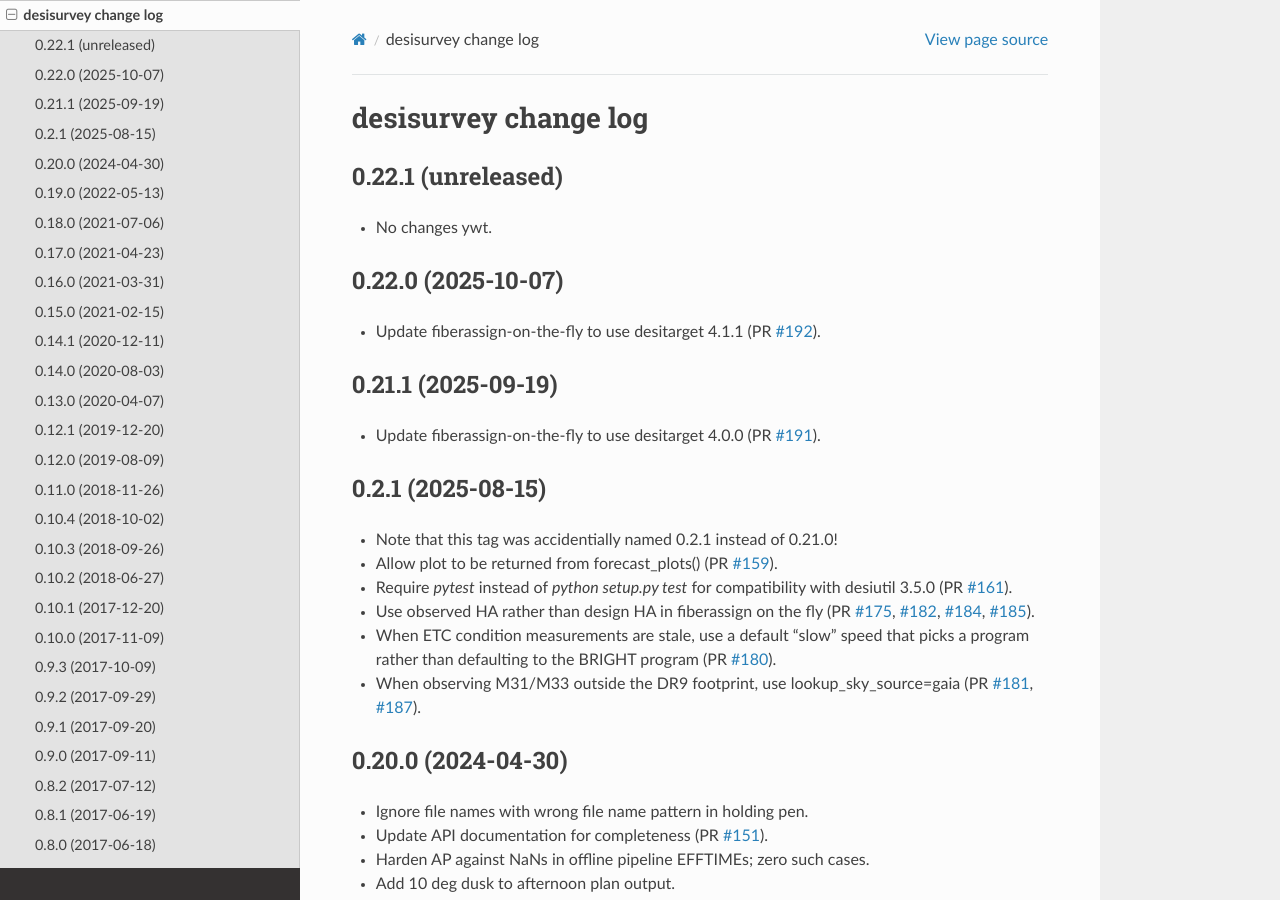
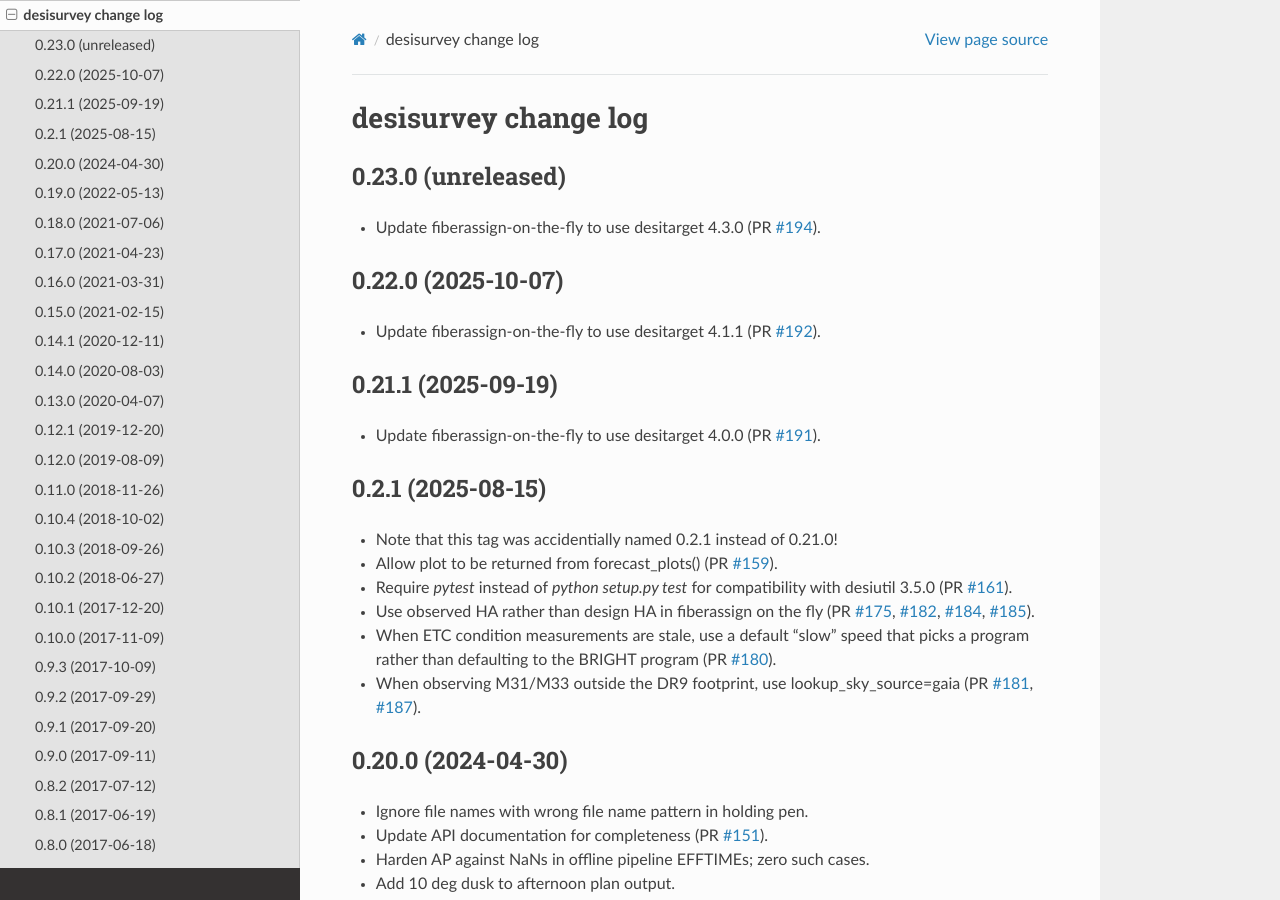
Before and after one commit to desihub/desisurvey, a Sphinx documentation site: the page built from doc/changes.rst, in a window 1280 px wide and 900 px high. Built offline with Sphinx 7.4.7 and the Read the Docs theme 3.1.0, drawn with Linux system fonts in a browser that asks for light colours.

Commit message:
updated fiberassign-on-the-fly to use desitarget/4.3.0

```diff
--- a/doc/changes.rst
+++ b/doc/changes.rst
@@ -2,11 +2,12 @@
 desisurvey change log
 =====================
 
-0.22.1 (unreleased)
+0.23.0 (unreleased)
 -------------------
 
-* No changes ywt.
+* Update fiberassign-on-the-fly to use desitarget 4.3.0 (PR `#194`_).
 
+.. _`#194`: https://github.com/desihub/desisurvey/pull/194
 
 0.22.0 (2025-10-07)
 -------------------
```
Also changed, not shown: 1 other file.
